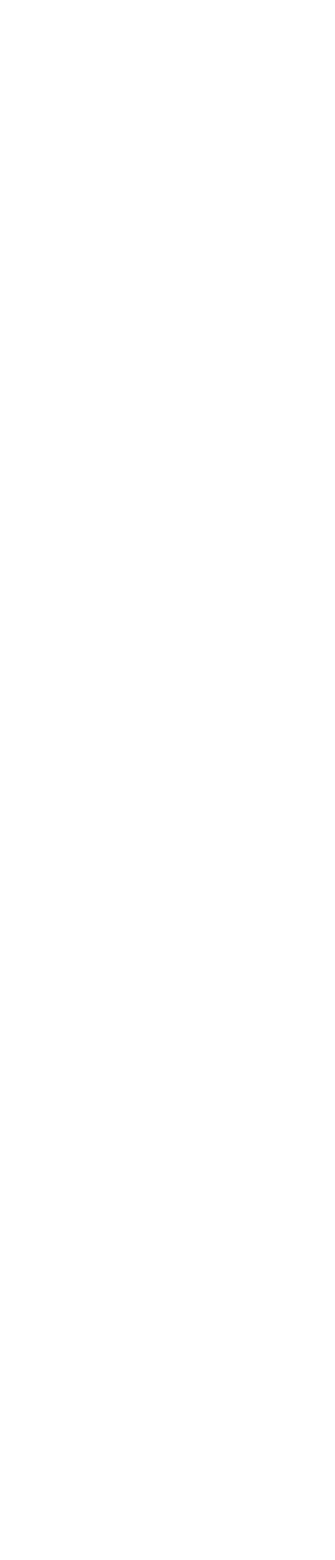
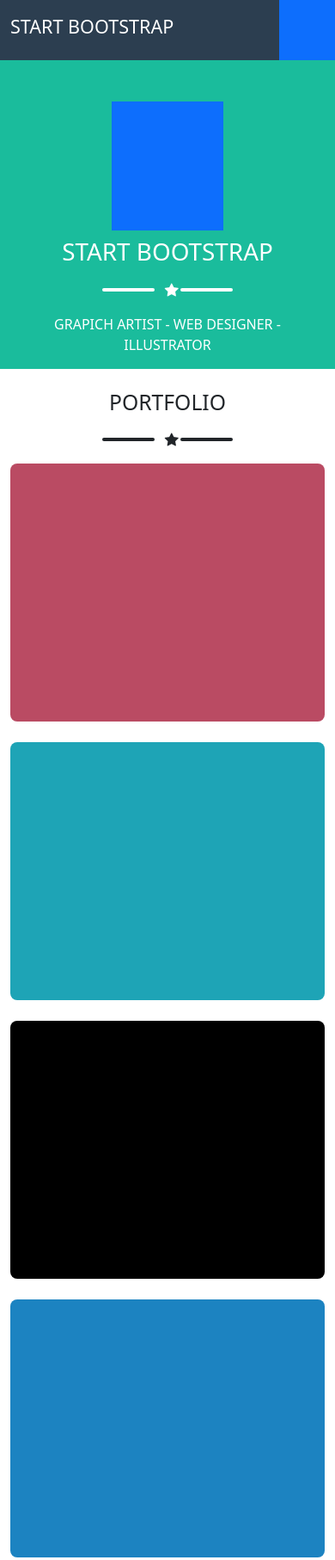
Before and after one commit to Hamza-bouzid/html-css-bootstrap-freelancer, a plain HTML site: page index.html in a window 390 px wide. Shown: the top 1814 px of the page at 86% size. Before the commit the page ends 844 px from the top, so only its background shows below. Drawn offline with nearby package versions, Linux system fonts and the light colour scheme.

Commit message:
mobile version work in progress

```diff
--- a/index.html
+++ b/index.html
@@ -1,13 +1,84 @@
 <!DOCTYPE html>
 <html lang="en">
-<head>
-  <meta charset="UTF-8">
-  <meta http-equiv="X-UA-Compatible" content="IE=edge">
-  <meta name="viewport" content="width=device-width,initial-scale=1.0">
-  <link rel="stylesheet" href="style.css">
-  <title>Bootstrap Freelancer</title>
-</head>
-<body>
+  <head>
+    <meta charset="UTF-8" />
+    <meta http-equiv="X-UA-Compatible" content="IE=edge" />
+    <meta name="viewport" content="width=device-width,initial-scale=1.0" />
+    <link rel="stylesheet" href="https://cdn.jsdelivr.net/npm/bootstrap-icons@1.7.1/font/bootstrap-icons.css" />
+    <link href="https://cdn.jsdelivr.net/npm/bootstrap@5.0.2/dist/css/bootstrap.min.css" rel="stylesheet" integrity="sha384-EVSTQN3/azprG1Anm3QDgpJLIm9Nao0Yz1ztcQTwFspd3yD65VohhpuuCOmLASjC" crossorigin="anonymous" />
+    <link rel="stylesheet" href="style.css" />
+    <title>Bootstrap Freelancer</title>
+  </head>
+  <body>
+    <div class="container-fluid">
+      <!--Navigation-->
+      <nav class="row hb-header">
+        <div class="col-10 d-flex align-items-center">
+          <h2 class="text-uppercase text-white fs-4">Start Bootstrap</h2>
+        </div>
+        <div class="col-2 bg-primary"></div>
+      </nav>
+      <!--JUMBO-->
+      <section class="row jumbo hb-bc-green text-white flex-column justify-content-center align-items-center pt-5">
+        <div class="col-4 hb-height-50 bg-primary"></div>
+        <div class="col-12 d-flex justify-content-center p-2">
+          <h2 class="text-uppercase text-white fs-1">Start Bootstrap</h2>
+        </div>
+        <div class="row justify-content-center align-items-center">
+          <div class="col-2 bg-white hb-line"></div>
+          <div class="col-1"><i class="bi bi-star-fill"></i></div>
+          <div class="col-2 bg-white hb-line"></div>
+        </div>
+        <div class="row">
+          <div class="col-12 text-center g-3">
+            <p class="text-uppercase">Grapich Artist - Web Designer - Illustrator</p>
+          </div>
+        </div>
+      </section>
 
-</body>
+      <main>
+        <section class="container-sm mb-5">
+          <h2 class="text-center text-uppercase mt-4">Portfolio</h2>
+          <div class="row justify-content-center align-items-center my-3">
+            <div class="col-2 bg-dark hb-line"></div>
+            <div class="col-1"><i class="bi bi-star-fill"></i></div>
+            <div class="col-2 bg-dark hb-line"></div>
+          </div>
+          <div class="row gy-4">
+            <div class="col-12 hb-box hb-bc-red"></div>
+            <div class="col-12 hb-box hb-bc-lightblue"></div>
+            <div class="col-12 hb-box hb-bc-black"></div>
+            <div class="col-12 hb-box hb-bc-skyblue"></div>
+            <div class="col-12 hb-box hb-bc-blue"></div>
+            <div class="col-12 hb-box hb-bc-brown"></div>
+          </div>
+        </section>
+      </main>
+    </div>
+    <section class="container-fluid hb-bc-green text-white py-4">
+      <div class="container-sm">
+        <h2 class="text-center text-uppercase mt-4">About</h2>
+        <div class="row justify-content-center align-items-center">
+          <div class="col-1 bg-white hb-line"></div>
+          <div class="col-1"><i class="bi bi-star-fill"></i></div>
+          <div class="col-1 bg-white hb-line"></div>
+        </div>
+        <div class="row px-5 py-3">
+          <div class="col-sm-12 col-md-6">
+            <p>Lorem ipsum dolor sit amet, consectetur adipisicing elit. Aspernatur vero nulla aliquid. Porro maiores doloremque, officia excepturi quisquam dolores, fugit aliquam, illum minima in nobis.</p>
+          </div>
+          <div class="col-sm-12 col-md-6">
+            <p>Lorem ipsum dolor sit amet, consectetur adipisicing elit. Aspernatur vero nulla aliquid. Porro maiores doloremque, officia excepturi quisquam dolores, fugit aliquam, illum minima in nobis.</p>
+          </div>
+          <div class="row mt-4">
+            <div class="col-12 d-flex justify-content-center">
+              <button type="button" class="btn btn-outline-light"><i class="bi bi-download"></i> Download</button>
+            </div>
+          </div>
+        </div>
+      </div>
+    </section>
+
+    <script src="https://cdn.jsdelivr.net/npm/bootstrap@5.0.2/dist/js/bootstrap.bundle.min.js" integrity="sha384-MrcW6ZMFYlzcLA8Nl+NtUVF0sA7MsXsP1UyJoMp4YLEuNSfAP+JcXn/tWtIaxVXM" crossorigin="anonymous"></script>
+  </body>
 </html>
--- a/style.css
+++ b/style.css
@@ -1,5 +1,42 @@
-*{
+* {
   margin: 0;
   padding: 0;
   box-sizing: border-box;
 }
+.hb-header {
+  height: 70px;
+  background-color: #2c3e50;
+}
+.hb-bc-green {
+  background-color: #1abc9c;
+}
+.hb-height-50 {
+  height: 150px;
+}
+.hb-line {
+  border-radius: 2px;
+  height: 4px;
+}
+.hb-box {
+  width: 100%;
+  height: 300px;
+  border-radius: 8px;
+}
+.hb-bc-red {
+  background-color: #ba4b63;
+}
+.hb-bc-lightblue {
+  background-color: #1ea4b6;
+}
+.hb-bc-black {
+  background-color: #000;
+}
+.hb-bc-skyblue {
+  background-color: #1c83c1;
+}
+.hb-bc-blue {
+  background-color: #0e38b5;
+}
+.hb-bc-brown {
+  background-color: #ccb2a3;
+}
```
